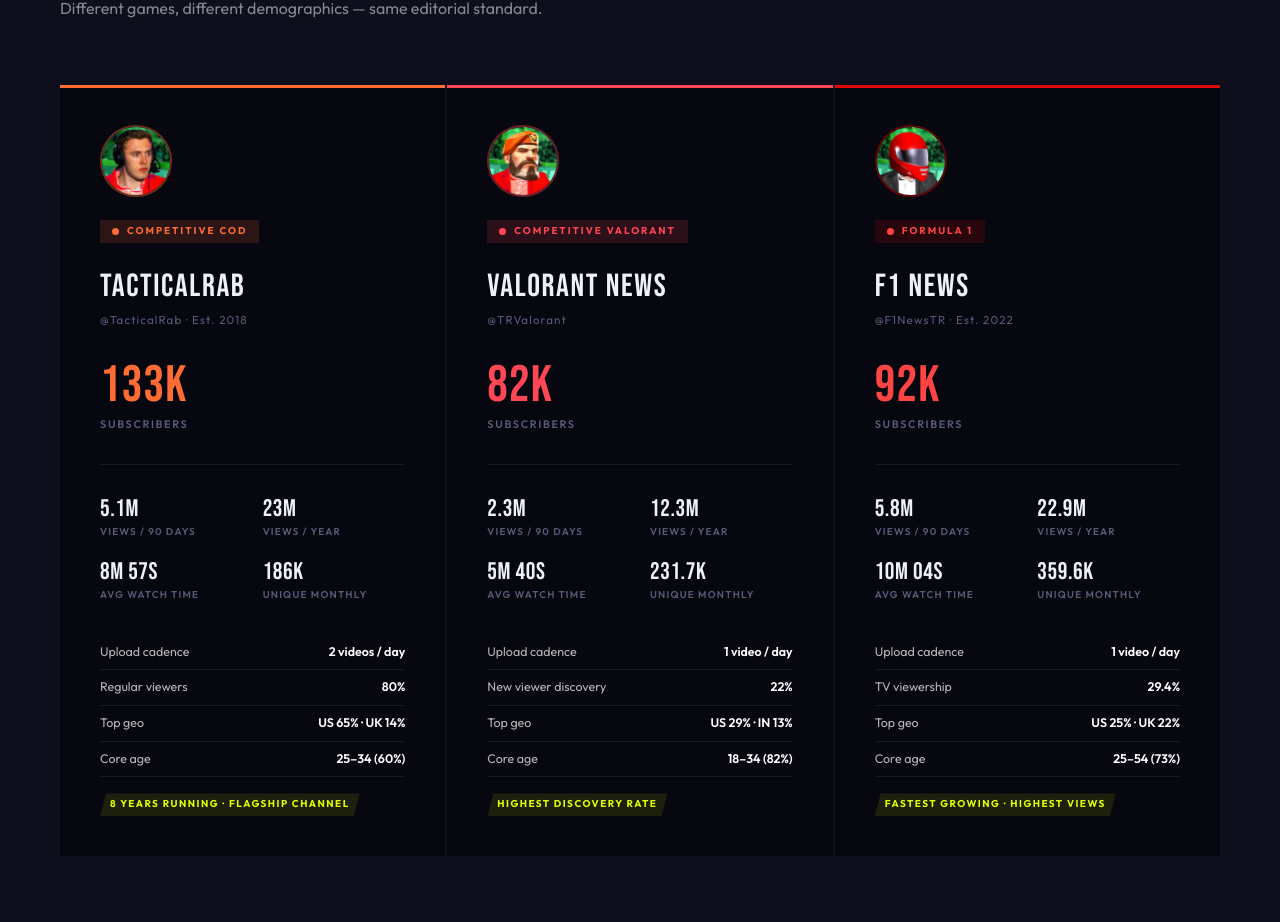
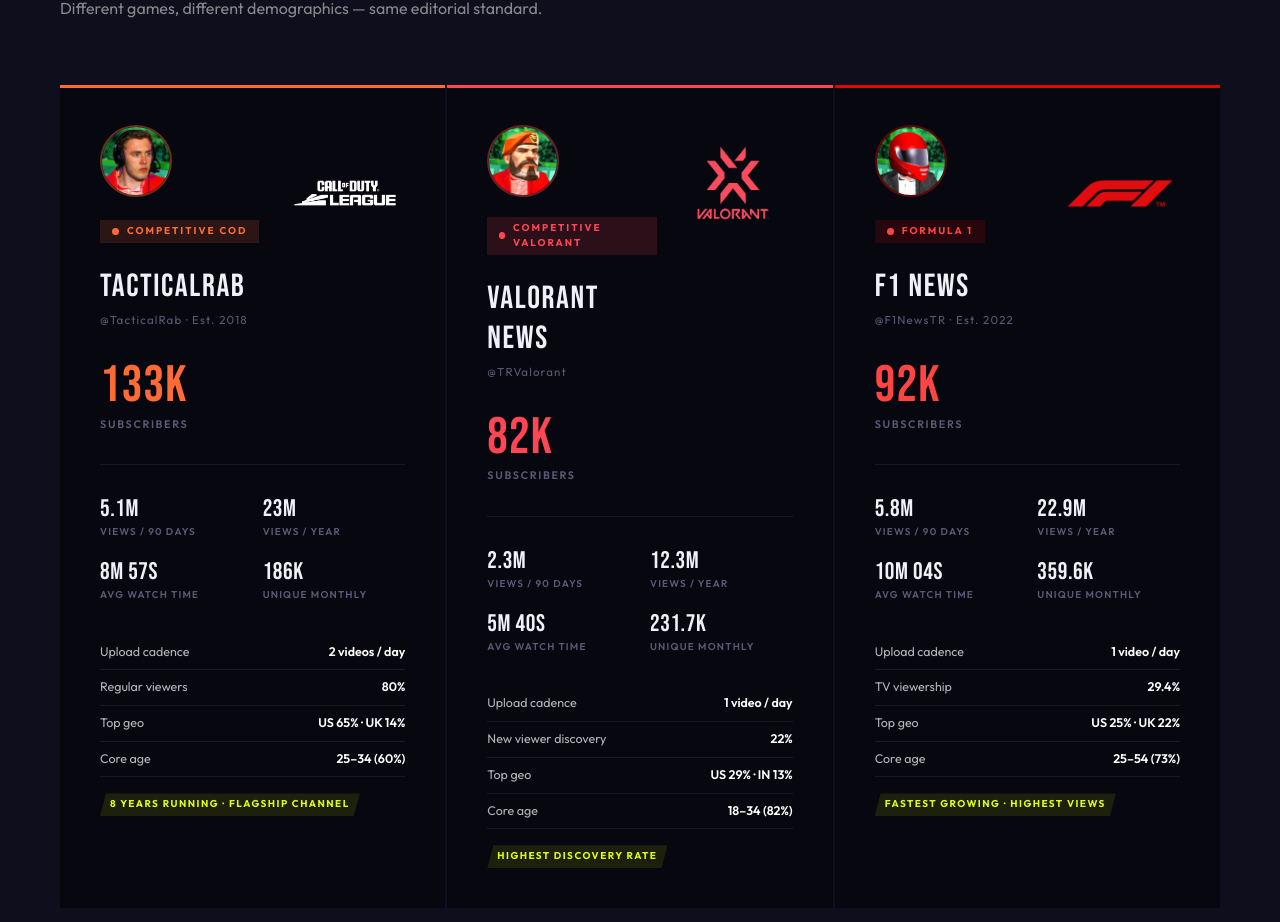
Before and after one commit to TacticalRab/tacticalrab-site, a React (Vite) app: page / in a window 1280 px wide. Shown: the part 2297-3219 px from the top of the page. Built offline with nearby package versions, Linux system fonts and the light colour scheme.

Commit message:
Update App.jsx

```diff
--- a/src/App.jsx
+++ b/src/App.jsx
@@ -215,6 +215,8 @@ function ChannelCard({ channel }) {
   const colors = colorMap[channel.color];
   return (
     <div className={`bg-bg p-8 md:p-10 relative overflow-hidden hover:-translate-y-1 transition-transform fade-up ${colors.border}`}>
+      <div className="flex justify-between items-start gap-4">
+        <div>
           <img src={channel.avatar} alt={channel.name} className={`w-[72px] h-[72px] rounded-full object-cover mb-5 border-2 ${colors.avatarBorder}`} />
 
           <div className={`inline-flex items-center gap-2 text-[0.62rem] font-bold tracking-[0.2em] uppercase px-3 py-1 mb-6 ${colors.tag}`}>
@@ -224,6 +226,9 @@ function ChannelCard({ channel }) {
 
           <div className="font-display text-[2rem] tracking-[0.05em] mb-1 leading-tight">{channel.name}</div>
           <div className="text-[0.72rem] text-muted tracking-[0.1em] mb-8">{channel.handle}</div>
+        </div>
+        <img src={channel.logo} alt={channel.game} className="w-[100px] h-[100px] md:w-[120px] md:h-[120px] object-contain mt-2" style={{ mixBlendMode: 'screen' }} />
+      </div>
 
       {/* Hero stat */}
       <div className="mb-8 pb-8 border-b border-white/[0.07]">
```
Lines whose indentation alone changed are shown as unchanged.
